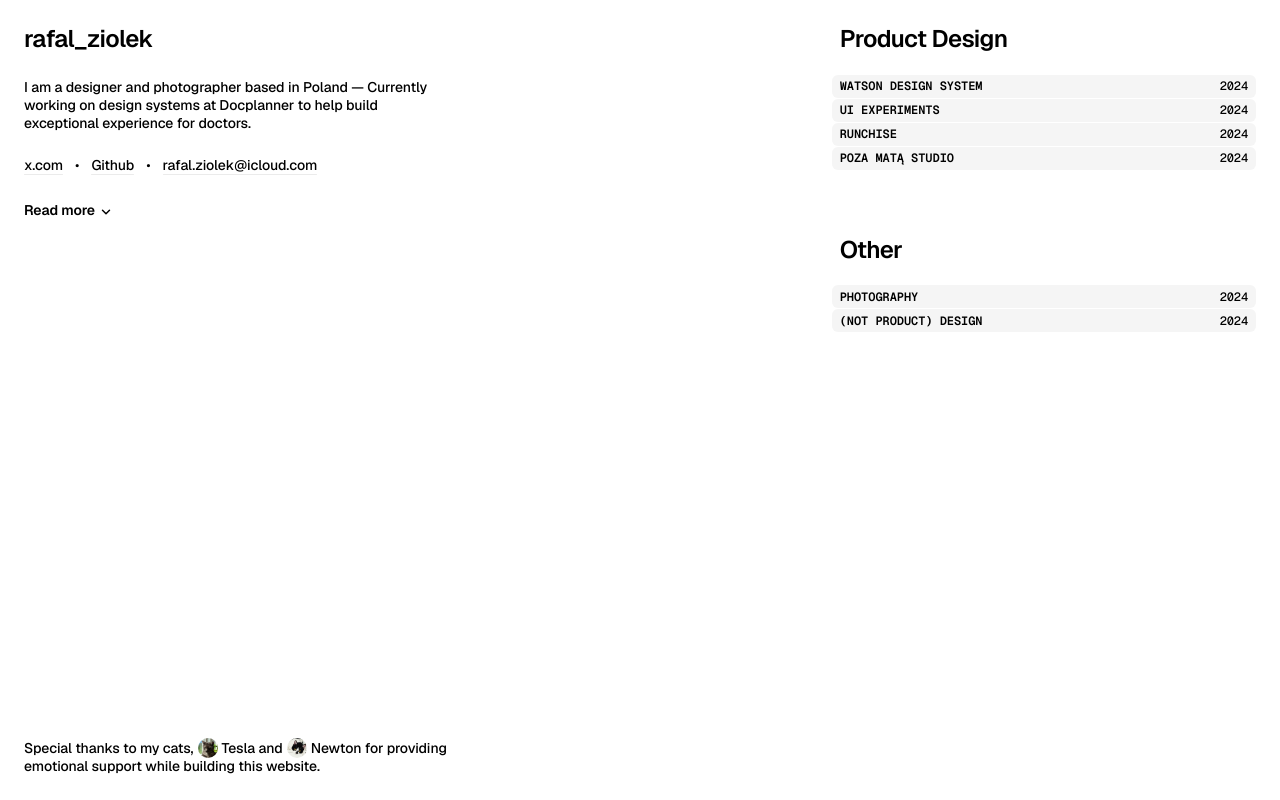
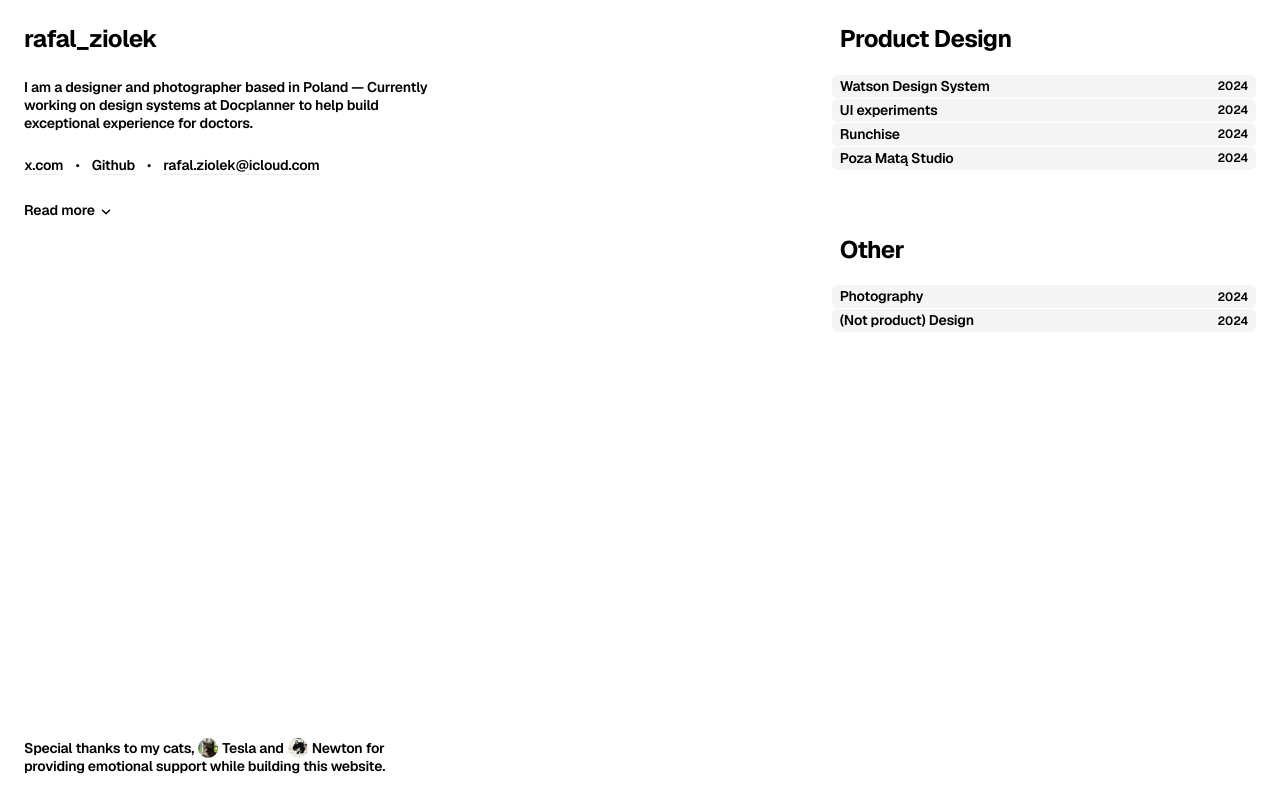
Before and after one commit to rafalziolek/portfolio, a Next.js app: page / in a window 1280 px wide. Built offline with nearby package versions, Linux system fonts and the light colour scheme.

Commit message:
font updates

```diff
--- a/src/app/globals.scss
+++ b/src/app/globals.scss
@@ -30,10 +30,10 @@
   --font-size-caption: 0.75rem;
   --font-size-button: 0.90625rem;
 
-  --font-weight-base: 450;
-  --font-weight-emphasis: 550;
-  --font-weight-heading: 600;
-  --font-weight-article: 450;
+  --font-weight-base: 580;
+  --font-weight-emphasis: 580;
+  --font-weight-heading: 650;
+  --font-weight-article: 480;
 
   --line-height-base: 1.28;
   --line-height-button: 1;
--- a/src/app/works/(product)/[slug]/page.jsx
+++ b/src/app/works/(product)/[slug]/page.jsx
@@ -25,7 +25,7 @@ export default async function CaseStudyPage({ params }) {
           <Text tag="h1" type="display">
             {frontmatter.title}
           </Text>
-          <Text tag="span" type="caption-emphasis" font="mono">
+          <Text tag="span" color="secondary">
             {year} {" • "} {company}
           </Text>
         </div>
--- a/src/components/ProjectLink/ProjectLink.jsx
+++ b/src/components/ProjectLink/ProjectLink.jsx
@@ -57,19 +57,12 @@ export default function ProjectLink({
         onBlur={handleMouseLeave}
       >
         <div className={styles.content}>
-          <Text
-            tag="h3"
-            type="caption-emphasis"
-            uppercase
-            className={styles["project-title"]}
-            font="mono"
-          >
+          <Text tag="h3" type="body" className={styles["project-title"]}>
             {title}
           </Text>
           <Text
             tag="span"
             type="caption"
-            font="mono"
             className={styles["project-description"]}
           >
             2024
--- a/src/components/Text/Text.module.scss
+++ b/src/components/Text/Text.module.scss
@@ -7,7 +7,7 @@
   line-height: var(--line-height-base);
   font-weight: var(--font-weight-base);
   // max-width: 60ch;
-  letter-spacing: -0.0055em;
+  letter-spacing: -0.015em;
   &.text-mono {
     letter-spacing: -0.01em;
     font-size: 0.8125rem;
```
